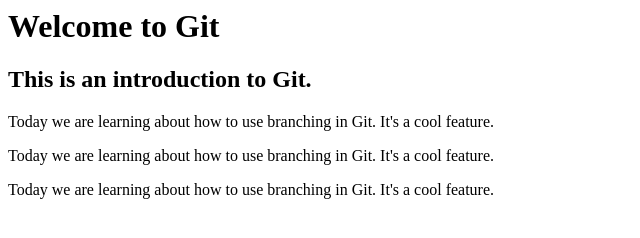
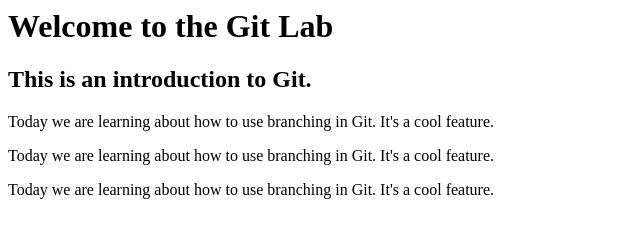
Before and after one commit to dylanerichards/introduction-to-git, a plain HTML site: page index.html in a window 1280 px wide. Shown: the whole page, without its empty margins (0-640 px from the left). Drawn offline with Linux system fonts and the light colour scheme.

Commit message:
Update text on website

```diff
--- a/index.html
+++ b/index.html
@@ -3,11 +3,11 @@
     <meta http-equiv="content-type" content="text/html; charset=utf-8" />
     <link rel="stylesheet" href="styles.css" type="text/css" />
 
-    <title>Introduction to Git</title>
+    <title>Git for Starters</title>
   </head>
 
   <body>
-    <h1>Welcome to Git</h1>
+    <h1>Welcome to the Git Lab</h1>
 
 
     <h2>
```
